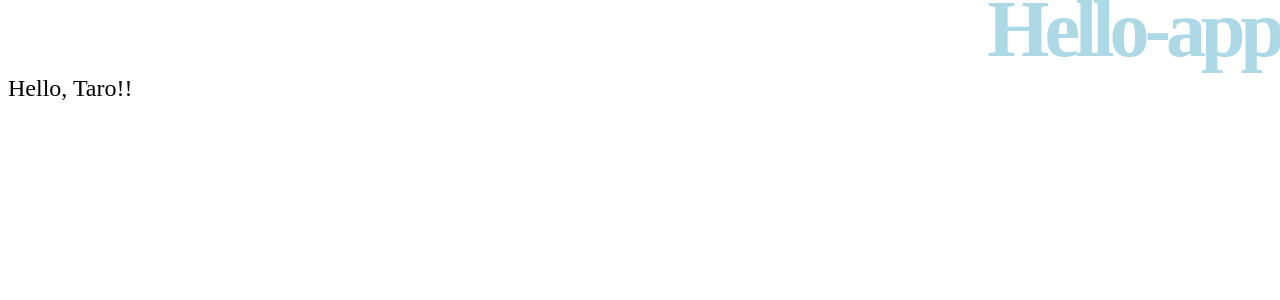
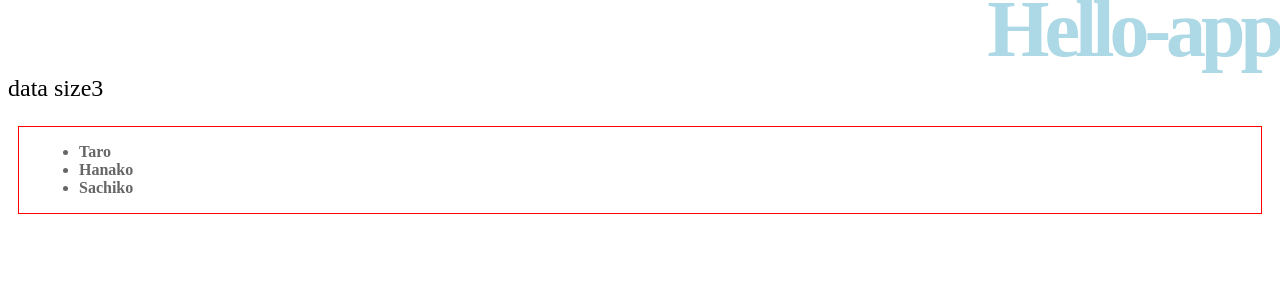
Before and after one commit to Serizawa1994/angular-study, an Angular app: page / in a window 1280 px wide. Shown: the top 300 px of the page. Built offline with nearby package versions, Linux system fonts and the light colour scheme.

Commit message:
studying how to use [multiple services] on Angular

```diff
--- a/src/app/app.module.ts
+++ b/src/app/app.module.ts
@@ -6,6 +6,8 @@
 import { HelloComponent } from './hello/hello.component';
 import { MessageComponent } from './message/message.component';
 import { MystyleDirective } from './mystyle.directive';
+
+import{ MycheckService } from "./mycheck.service";
 
 @NgModule({
   declarations: [
@@ -23,4 +25,11 @@
   providers: [],
   bootstrap: [HelloComponent]
 })
-export class AppModule { }
+export class AppModule {
+
+  constructor(private service:MycheckService){
+    service.push("Taro");
+    service.push("Hanako");
+    service.push("Sachiko");
+  }
+}
--- a/src/app/hello/hello.component.html
+++ b/src/app/hello/hello.component.html
@@ -1,4 +1,5 @@
 <div id="body">
     <h1>{{title}}</h1>
     <p>{{message}}</p>
+    <app-message></app-message>
 </div>
--- a/src/app/hello/hello.component.ts
+++ b/src/app/hello/hello.component.ts
@@ -11,14 +11,11 @@
 
   title:string;
   message:string;
-  private service:MycheckService
 
-  constructor(service:MycheckService) {
-    this.service = service;
-  }
+  constructor(private service:MycheckService) {}
 
   ngOnInit() {
     this.title = "Hello-app";
-    this.message = this.service.hello("Taro");
+    this.message = 'data size' + this.service.size;
   }
 }
--- a/src/app/message/message.component.ts
+++ b/src/app/message/message.component.ts
@@ -1,4 +1,5 @@
 import { Component, OnInit, Input, Output, EventEmitter} from '@angular/core';
+import { MycheckService } from "../mycheck.service";
 
 @Component({
   selector: 'app-message',
@@ -7,22 +8,14 @@
 })
 
 export class MessageComponent implements OnInit {
-  @Input() content:string[];
-  @Output() action = new EventEmitter<MouseEvent>();
+  content:string[];
 
-  constructor() { }
-
-  ngOnInit() {}
-
-  doAction(event){
-    this.action.emit(event);
+  constructor(private service:MycheckService) {
+    this.content = [];
   }
 
-  push(item:string){
-    this.content.push(item);
+  ngOnInit() {
+    this.content = this.service.list;
   }
 
-  pop(){
-    this.content.pop();
-  }
 }
--- a/src/app/mycheck.service.ts
+++ b/src/app/mycheck.service.ts
@@ -3,11 +3,35 @@
 @Injectable({
   providedIn: 'root'
 })
+
 export class MycheckService {
+  private data:string[];
 
-  constructor() { }
+  constructor() {
+    this.data = [];
+  }
 
-  hello(name:string){
-    return "Hello, " + name + "!!";
+  push (item:string){
+    this.data.push(item);
+  }
+
+  pop(){
+    this.data.pop();
+  }
+
+  get (n:number){
+    return this.data[n];
+  }
+
+  get size(){
+    return this.data.length;
+  }
+
+  get json(){
+    return JSON.stringify(this.data);
+  }
+
+  get list(){
+    return JSON.parse(JSON.stringify(this.data));
   }
 }
```
